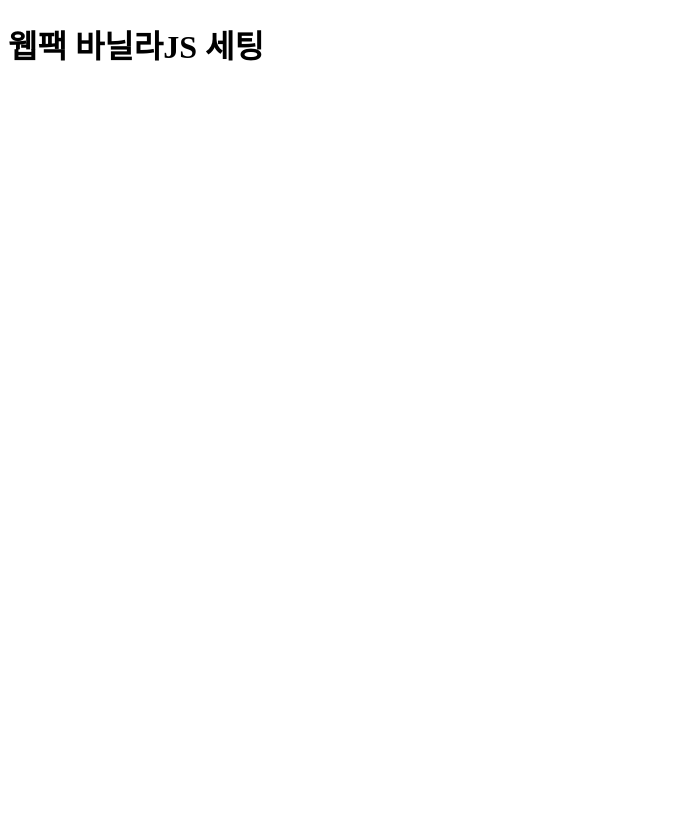
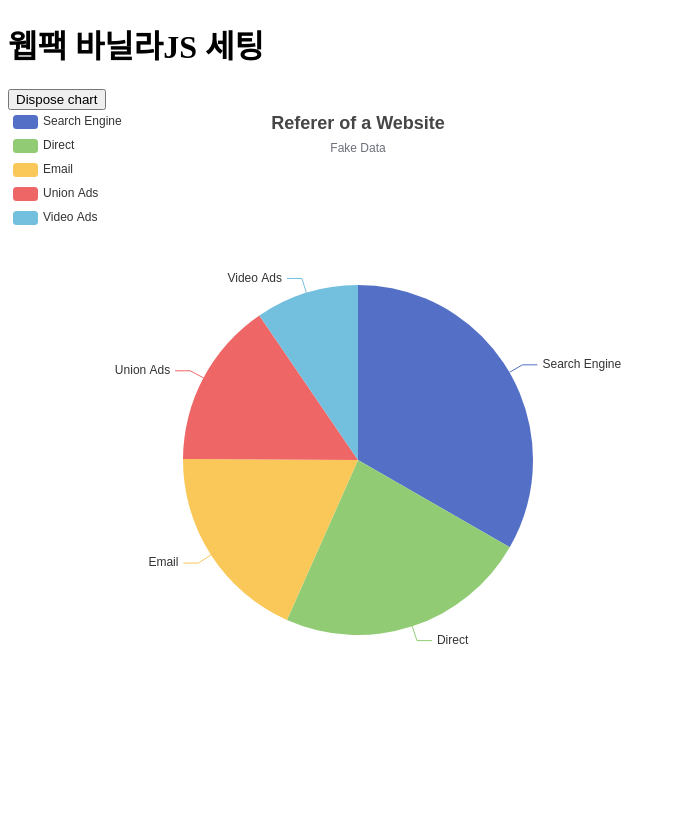
Before and after one commit to mkp0131/webpack-vanilajs, a website built with webpack: page index.html in a window 1280 px wide. Shown: the whole page, without its empty margins (0-676 px from the left). Built offline with nearby package versions, Linux system fonts and the light colour scheme.

Commit message:
npm 패키지 사용

```diff
--- a/index.html
+++ b/index.html
@@ -7,7 +7,16 @@
   <title>Webpack Vanila</title>
 </head>
 <body>
+  <style>
+    #app {
+      width: 700px;
+      height: 700px;
+    }
+  </style>
+
   <h1>웹팩 바닐라JS 세팅</h1>
+  <button id="button">Dispose chart</button>
+  <div id="app"></div>
   <script src="build/main.bundle.js"></script>
 </body>
 </html>
--- /dev/null
+++ b/jsconfig.json
@@ -0,0 +1,5 @@
+{
+  "compilerOptions": {
+    "baseUrl": "./src"
+  }
+}
--- a/package.json
+++ b/package.json
@@ -17,5 +17,9 @@
     "nodemon": "^2.0.19",
     "webpack": "^5.73.0",
     "webpack-cli": "^4.10.0"
+  },
+  "dependencies": {
+    "echarts": "^5.3.3",
+    "jquery": "^3.6.0"
   }
 }
--- a/src/js/app.js
+++ b/src/js/app.js
@@ -1,3 +1,45 @@
-import { sum } from './math';
+import * as echarts from 'echarts';
 
-console.log('7 + 5 = ', sum(7, 5));
+var chartDom = document.getElementById('app');
+var myChart = echarts.init(chartDom);
+var option;
+
+option = {
+  title: {
+    text: 'Referer of a Website',
+    subtext: 'Fake Data',
+    left: 'center'
+  },
+  tooltip: {
+    trigger: 'item'
+  },
+  legend: {
+    orient: 'vertical',
+    left: 'left'
+  },
+  series: [
+    {
+      name: 'Access From',
+      type: 'pie',
+      radius: '50%',
+      data: [
+        { value: 1048, name: 'Search Engine' },
+        { value: 735, name: 'Direct' },
+        { value: 580, name: 'Email' },
+        { value: 484, name: 'Union Ads' },
+        { value: 300, name: 'Video Ads' }
+      ],
+      emphasis: {
+        itemStyle: {
+          shadowBlur: 10,
+          shadowOffsetX: 0,
+          shadowColor: 'rgba(0, 0, 0, 0.5)'
+        }
+      }
+    }
+  ]
+};
+
+window.onload = function () {
+  option && myChart.setOption(option);
+}
--- a/src/js/math.js
+++ /dev/null
@@ -1,3 +0,0 @@
-export function sum(a, b) {
-  return a + b;
-}
```
Also changed, not shown: 3 other files.
